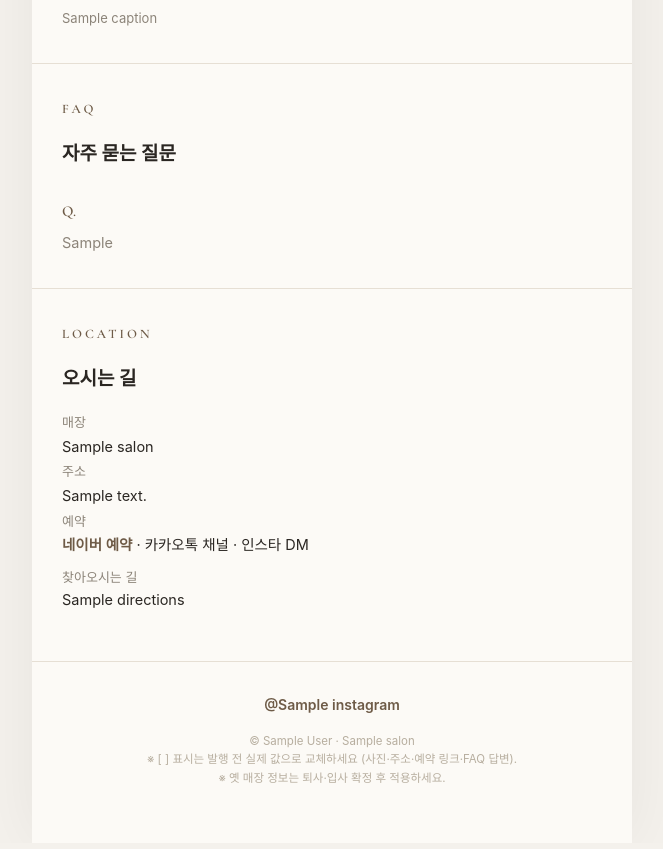
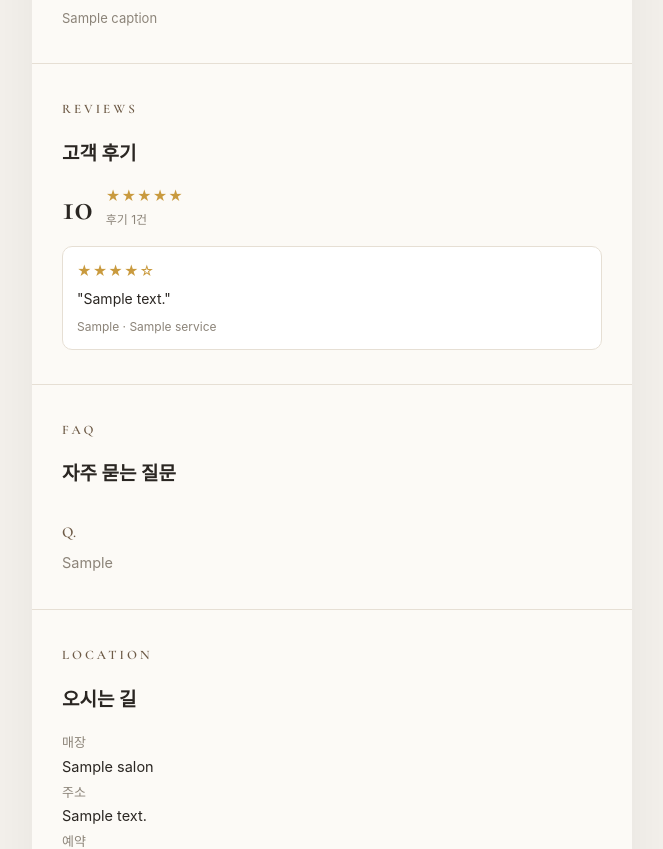
Before and after one commit to yhlee217/Mirrorball, a Python web app: template templates/profile.html.j2 in a window 1280 px wide. Shown: the part 1992-2841 px from the top of the page, without its empty margins (308-971 px from the left). Before the commit the page ends 2775 px from the top, so only its background shows below. Run offline with Jinja, Linux system fonts and the light colour scheme; the template is opened without the code that fills it: most values are stand-ins (such as "Sample title", 1, 10 or a date in 2020); some web fonts are replaced.

Commit message:
프로필 ① 묶음: 후기 위젯 추가 (선택 모듈)
Portfolio 다음에 reviews 가 있을 때만 "고객 후기" 섹션 렌더.
별점 평균·개수는 입력에서 자동 계산(중복 입력 최소화). 기존 디자인
무변경 — reviews 없으면 출력 byte-identical 유지(검증 완료).

- templates/profile.html.j2: 조건부 Reviews 섹션 + 조건부 CSS
- core.py: review_avg/review_count 파생
- validate.py: reviews → text/by + stars(1~5 정수) 검증
- designers/minji.yaml: 후기 3건 예시
- tests: 후기 렌더/평균/없을때/검증 3개 추가 → 총 70개 통과
- README: reviews 필드 문서화

남은 ① 모듈: 스타일 찾기 진단(정적 JS, 스코어링 방식 확정 후),
상담 챗봇(런타임 LLM → ②/③ 서버 단계로 보류)

https://claude.ai/code/session_01KEHcXmhZPG2utXtWoX5c5m

```diff
--- a/templates/profile.html.j2
+++ b/templates/profile.html.j2
@@ -116,6 +116,17 @@
   .ba-range{position:absolute;inset:0;width:100%;height:100%;margin:0;opacity:0;cursor:ew-resize;}
   .ba-item figcaption{font-size:13px;color:var(--muted);margin-top:8px;}
 {% endif %}
+{% if reviews %}
+  /* reviews (고객 후기) — 입력에 reviews 가 있을 때만 */
+  .rev-head{display:flex;align-items:center;gap:13px;margin-bottom:16px;}
+  .rev-score{font-family:var(--serif);font-size:38px;font-weight:600;line-height:1;}
+  .rev-stars{color:#C99A3E;letter-spacing:1px;font-size:14px;}
+  .rev-count{font-size:12px;color:var(--muted);}
+  .review{border:1px solid var(--line);border-radius:10px;padding:12px 14px;margin-bottom:10px;background:#fff;}
+  .review:last-child{margin-bottom:0;}
+  .review .rev-q{font-size:14px;line-height:1.6;margin:5px 0;}
+  .review .rev-by{font-size:12px;color:var(--muted);}
+{% endif %}
 </style>
 </head>
 <body>
@@ -207,6 +218,27 @@
 {% endif %}
   </section>
 
+{% if reviews %}
+  <section class="reveal r4">
+    <div class="eyebrow">Reviews</div>
+    <h2>고객 후기</h2>
+    <div class="rev-head">
+      <div class="rev-score">{{ review_avg }}</div>
+      <div>
+        <div class="rev-stars">★★★★★</div>
+        <div class="rev-count">후기 {{ review_count }}건</div>
+      </div>
+    </div>
+    {% for rv in reviews %}
+    <div class="review">
+      <div class="rev-stars">{{ "★" * rv.stars }}{{ "☆" * (5 - rv.stars) }}</div>
+      <div class="rev-q">"{{ rv.text }}"</div>
+      <div class="rev-by">{{ rv.by }}{% if rv.service %} · {{ rv.service }}{% endif %}</div>
+    </div>
+    {% endfor %}
+  </section>
+
+{% endif %}
   <section class="reveal r4">
     <div class="eyebrow">FAQ</div>
     <h2>자주 묻는 질문</h2>
--- a/validate.py
+++ b/validate.py
@@ -58,6 +58,12 @@ def validate(data: dict) -> list[str]:
     for i, m in enumerate(data.get("menu") or []):
         if not isinstance(m, dict) or not m.get("name") or not m.get("price"):
             errors.append(f"menu[{i}] 는 name/price 가 필요합니다")
+    # (선택) reviews 가 있으면 text/by + stars(1~5 정수)
+    for i, rv in enumerate(data.get("reviews") or []):
+        if not isinstance(rv, dict) or not rv.get("text") or not rv.get("by"):
+            errors.append(f"reviews[{i}] 는 text/by 가 필요합니다")
+        elif not isinstance(rv.get("stars"), int) or not (1 <= rv["stars"] <= 5):
+            errors.append(f"reviews[{i}].stars 는 1~5 정수여야 합니다")
 
     if errors:
         raise ValueError("입력 검증 실패:\n  - " + "\n  - ".join(errors))
```
Also changed, not shown: core.py (+7 -0 lines), designers/minji.yaml (+12 -0 lines), tests/test_build.py (+32 -0 lines), README.md.
